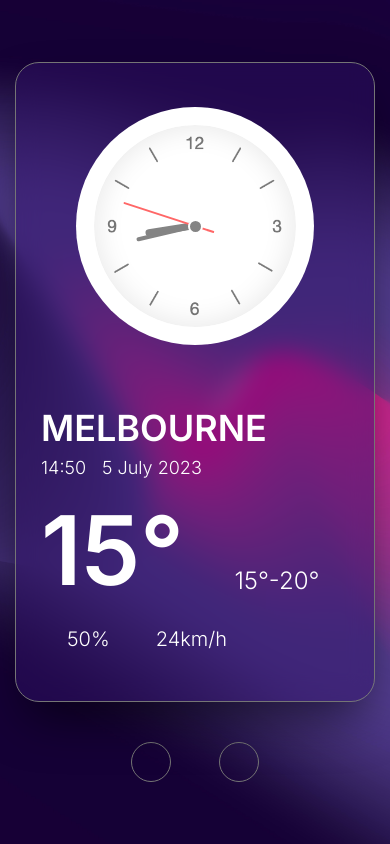
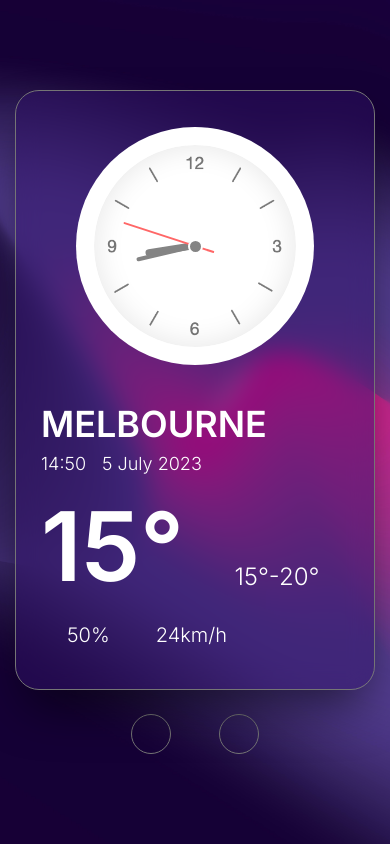
Before and after one commit to MarkLumenAW/clock-weather, a Next.js app: page / in a window 390 px wide. Built offline with nearby package versions, Linux system fonts and the light colour scheme; some icons are missing.

Commit message:
Update Style

```diff
--- a/src/app/page.js
+++ b/src/app/page.js
@@ -35,7 +35,7 @@ export default function Home() {
         <div className="transition ease-in-out delay-100 duration-200">
           {mobileClockList[mobileClockIndex]}
         </div>
-        <div className="flex flex-row justify-center items-center mt-10 gap-12">
+        <div className="flex flex-row justify-center items-center mt-6 gap-12">
           <div className="p-1 rounded-full border border-[#757575] cursor-pointer " onClick={handleLeftClick}>
             <Icon icon="uiw:left" color="#757575" width="30" />
           </div>
--- a/src/components/infoPanel/BasicInfoPanel.jsx
+++ b/src/components/infoPanel/BasicInfoPanel.jsx
@@ -4,7 +4,7 @@ import { Icon } from '@iconify/react';
 
 export default function BasicInfoPanel(props) {
   return (
-    <div className='w-[360px] h-[640px] md:w-[600px] md:h-[320px] flex flex-col md:flex-row justify-between items-center py-12 md:p-6 bg-violet-950/50 backdrop-blur-md rounded-3xl border-[#757575] border shadow-2xl shadow-black/60'>
+    <div className='w-[360px] h-[600px] md:w-[600px] md:h-[320px] flex flex-col md:flex-row justify-between items-center py-10 md:p-6 bg-violet-950/50 backdrop-blur-md rounded-3xl border-[#757575] border shadow-2xl shadow-black/60'>
       {/* Clock */}
       <div>
         <Clock city={"Sydney"} timezone={10} />
```
